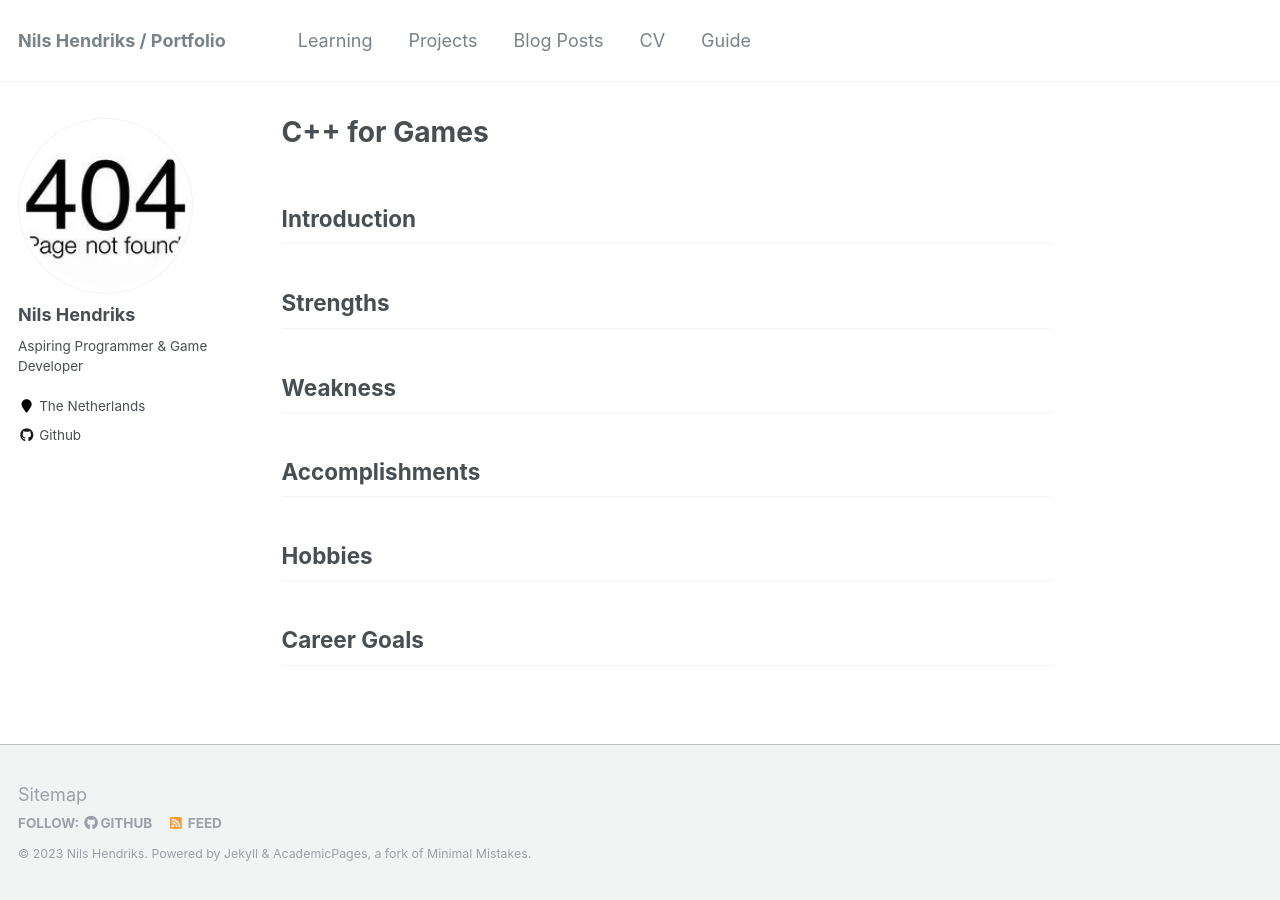
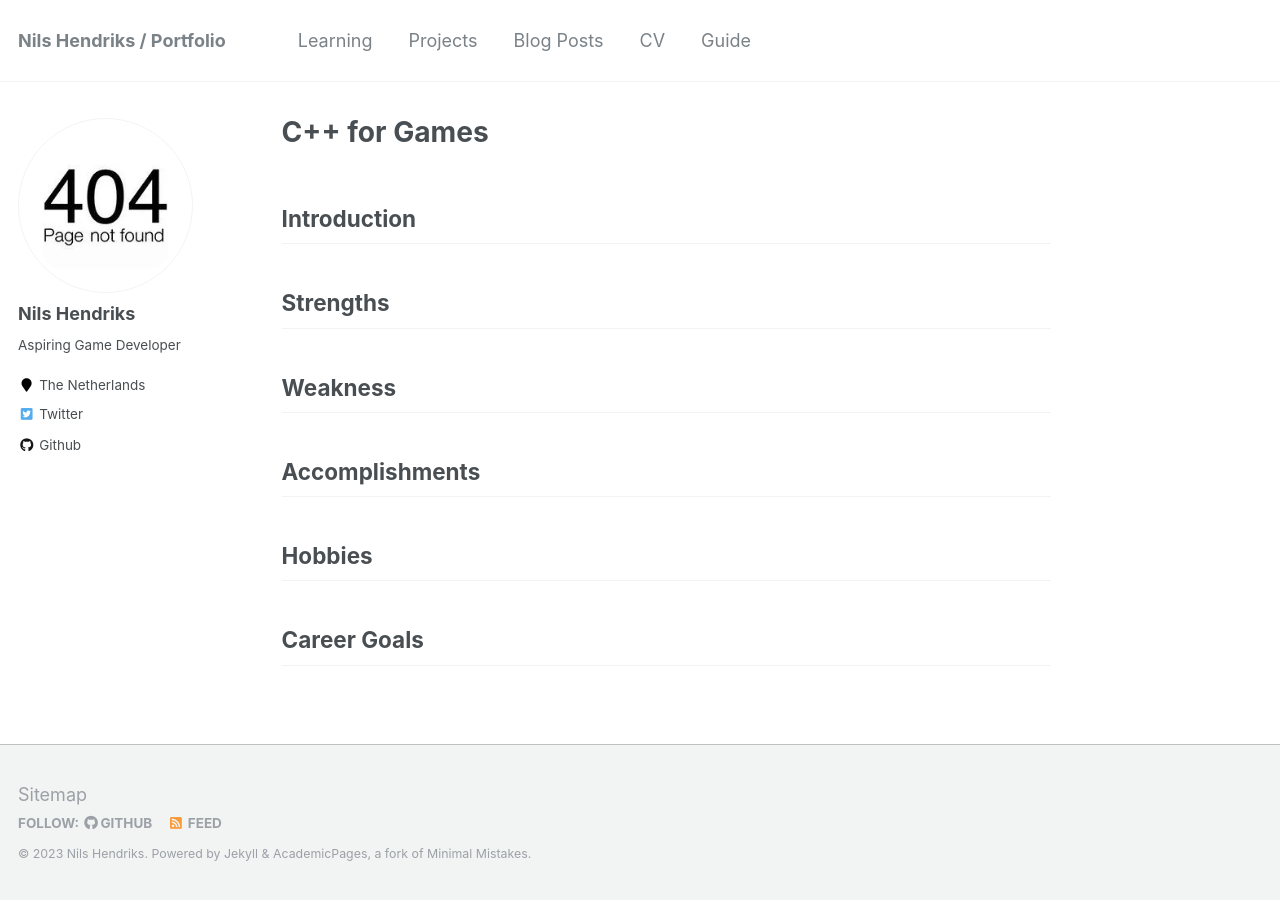
Before and after one commit to Nissey05/CPPForGamesLearningLog, a Jekyll site: the page built from _pages/index.md, in a window 1280 px wide. Built offline with Jekyll 4.4.1, drawn with Linux system fonts in a browser that asks for light colours.

Commit message:
config changes
possible twitter & PFP fix

```diff
--- a/_config.yml
+++ b/_config.yml
@@ -82,7 +82,7 @@ analytics:
 author:
   name             : "Nils Hendriks"
   avatar           : "404PNF.png"
-  bio              : "Aspiring Programmer & Game Developer"
+  bio              : "Aspiring Game Developer"
   location         : "The Netherlands"
   employer         :
   pubmed           : # "https://www.ncbi.nlm.nih.gov/pubmed/?term=john+snow"
@@ -109,7 +109,7 @@ author:
   stackoverflow    : # http://stackoverflow.com/users/123456/username
   steam            :
   tumblr           :
-  twitter          : # "@Nissey05"
+  twitter          :  Nissey05
   vine             :
   weibo            :
   xing             :
```
Also changed, not shown: images/404PNF.png.
